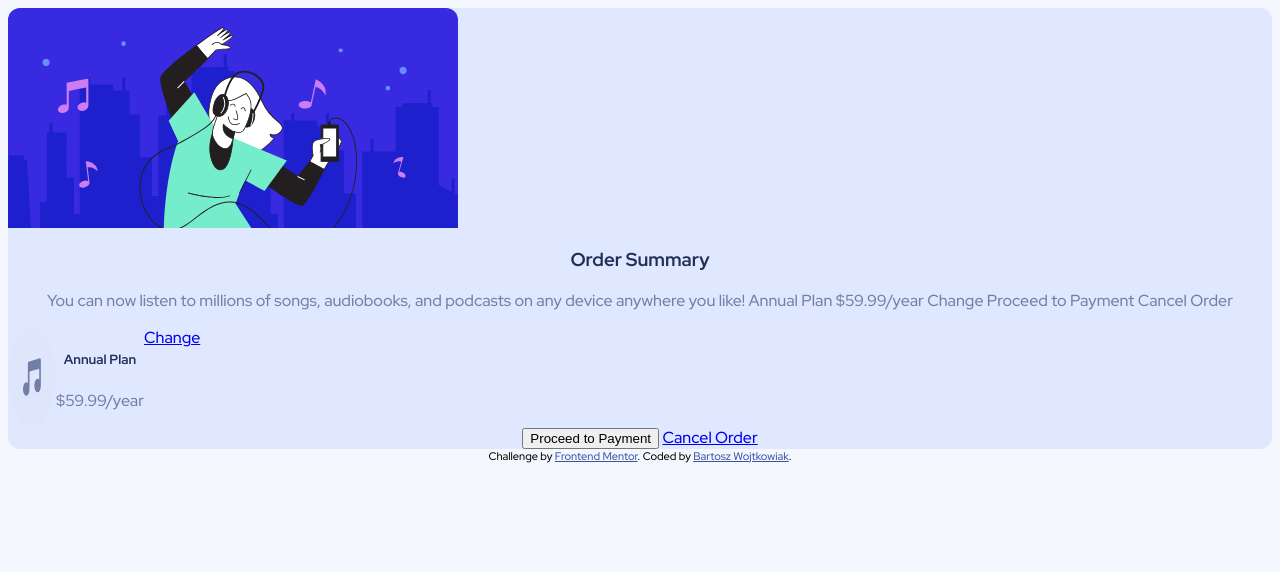
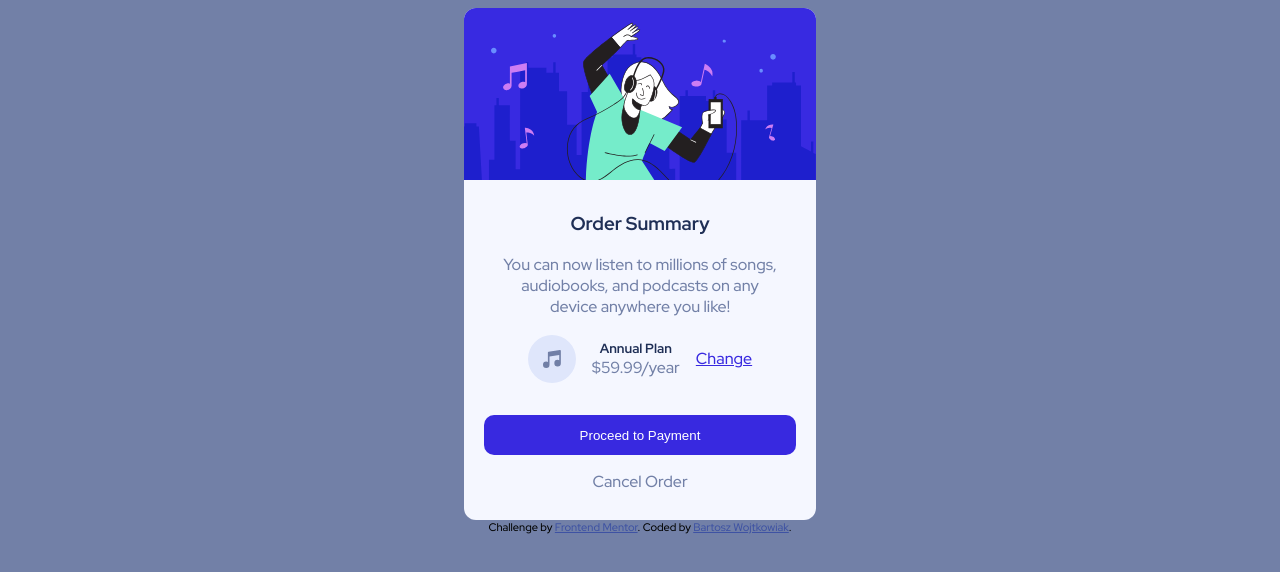
Before and after one commit to kejlor/order-summary-component-main, a plain HTML site: page index.html in a window 1280 px wide. Drawn offline with Linux system fonts and the light colour scheme.

Commit message:
added class to the button in html and polished look of the card inside css

```diff
--- a/css/main.css
+++ b/css/main.css
@@ -28,6 +28,7 @@
 body p {
   font-size: 16px;
   color: var(--clr-neutral-400);
+  margin: 0 2em 0 2em;
 }
 
 h3,
@@ -43,17 +44,74 @@ img {
 }
 
 body {
-  background-color: var(--clr-neutral-100);
+  background-color: var(--clr-neutral-400);
 }
 
 .card {
   display: grid;
-  background-color: var(--clr-primary-200);
+  background-color: var(--clr-neutral-100);
   border-radius: 0.75rem;
   text-align: center;
+  height: 32rem;
 }
 
 .annual-plan {
-  display: inline-flex;
-  flex-direction: row;
+  display: flex;
+  justify-content: center;
+  align-items: center;
 }
+
+.annual-plan a {
+  display: flex;
+  justify-content: center;
+  align-items: center;
+  color: var(--clr-primary-400);
+  margin-left: 1em;
+}
+
+.plan-value {
+  display: flex;
+  align-content: flex-start;
+  flex-direction: column;
+  margin-left: 1em;
+}
+
+.plan-value h5 {
+  margin: 0;
+}
+
+.plan-value p {
+  margin: 0;
+}
+
+.bottom {
+  display: flex;
+  flex-direction: column;
+}
+
+.bottom a {
+  margin-top: 1em;
+  margin: 1em 0 1em 0;
+  text-decoration: none;
+  color: var(--clr-neutral-400);
+}
+
+.payment-btn {
+  background-color: var(--clr-primary-400);
+  border: none;
+  border-radius: 0.75em;
+  height: 3em;
+  color: white;
+  text-align: center;
+  text-decoration: none;
+  display: inline-block;
+  margin: 2em 1.5em 0 1.5em;
+}
+
+@media (min-width: 375px) {
+  .card {
+    margin: auto;
+    max-width: 22rem;
+    height: 32rem;
+  }
+}
--- a/index.html
+++ b/index.html
@@ -33,8 +33,7 @@
         <h3>Order Summary</h3>
         <p>
           You can now listen to millions of songs, audiobooks, and podcasts on
-          any device anywhere you like! Annual Plan $59.99/year Change Proceed
-          to Payment Cancel Order
+          any device anywhere you like!
         </p>
       </div>
       <div class="annual-plan">
@@ -46,7 +45,7 @@
         <a href="#">Change</a>
       </div>
       <div class="bottom">
-        <button>Proceed to Payment</button>
+        <button class="payment-btn">Proceed to Payment</button>
         <a href="#" class="cancel-btn">Cancel Order</a>
       </div>
     </section>
```
